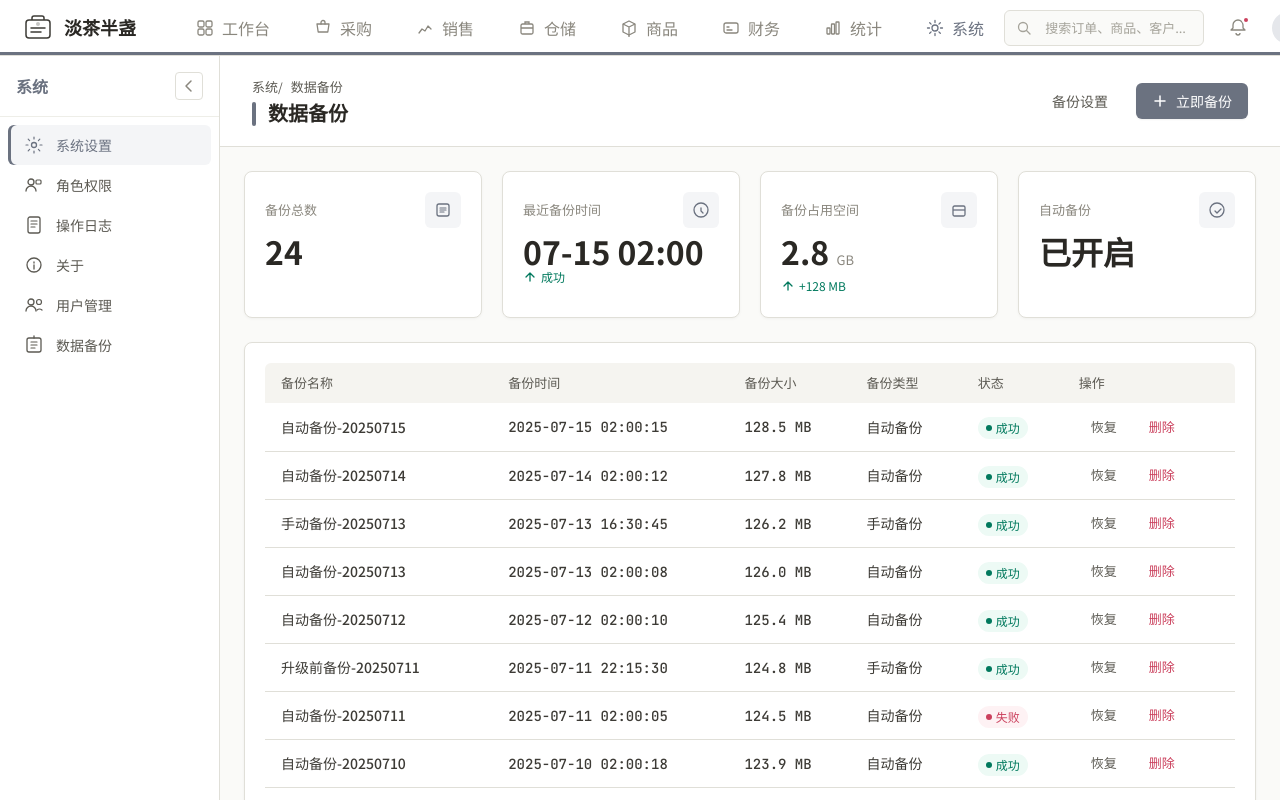
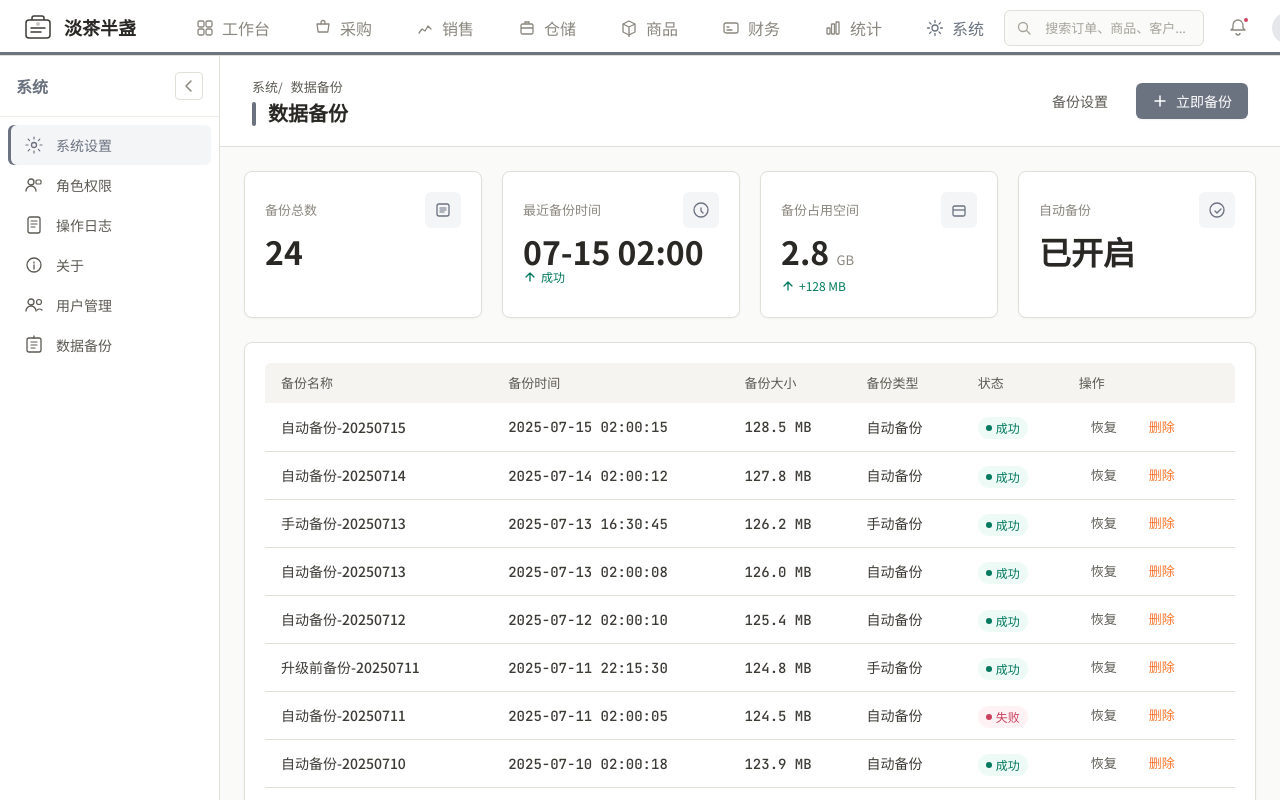
Before and after one commit to zsdxtw/dcbztea-buddy, a React (Vite) app: page /settings/settings-data-backup in a window 1280 px wide. Shown: the top 800 px of the page. Built offline with nearby package versions, Linux system fonts and the light colour scheme.

Commit message:
feat: 拉取并理解项目文件
Co-authored-by: traeagent <traeagent@users.noreply.github.com>

```diff
--- a/src/pages/product/ProductBrandDetail.tsx
+++ b/src/pages/product/ProductBrandDetail.tsx
@@ -237,7 +237,7 @@ export default function ProductBrandDetail() {
                       <div key={i} style={{ display: 'flex', alignItems: 'center', gap: 'var(--space-2)' }}>
                         <svg viewBox="0 0 16 16" fill="none" style={{ width: 16, height: 16, color: 'var(--color-semantic-info)', flexShrink: 0 }}><rect x="3" y="1.5" width="10" height="13" rx="1.5" stroke="currentColor" strokeWidth="1.3"/><path d="M6 5h4M6 7.5h4M6 10h3" stroke="currentColor" strokeWidth="1.1" strokeLinecap="round"/></svg>
                         <span className="mono" style={{ fontSize: 'var(--text-sm)', color: 'var(--color-neutral-600)' }}>{file}</span>
-                        <Button variant="ghost" size="sm" style={{ color: 'var(--color-semantic-error)' }}>删除</Button>
+                        <Button variant="ghost" size="sm" style={{ color: '#FD742D' }}>删除</Button>
                       </div>
                     ))}
                     <Button variant="ghost" size="sm">+ 上传文件</Button>
--- a/src/pages/settings/SettingsDataBackup.tsx
+++ b/src/pages/settings/SettingsDataBackup.tsx
@@ -61,7 +61,7 @@ export default function SettingsDataBackup() {
               <StatusTag variant={backupStatusToVariant(b.status)} label={backupStatusLabel(b.status)} />,
               <div style={{ display: 'flex', gap: 'var(--space-2)' }}>
                 <Button variant="ghost" size="sm">恢复</Button>
-                <Button variant="ghost" size="sm" style={{ color: 'var(--color-semantic-error)' }}>删除</Button>
+                <Button variant="ghost" size="sm" style={{ color: '#FD742D' }}>删除</Button>
               </div>,
             ])}
           />
```
